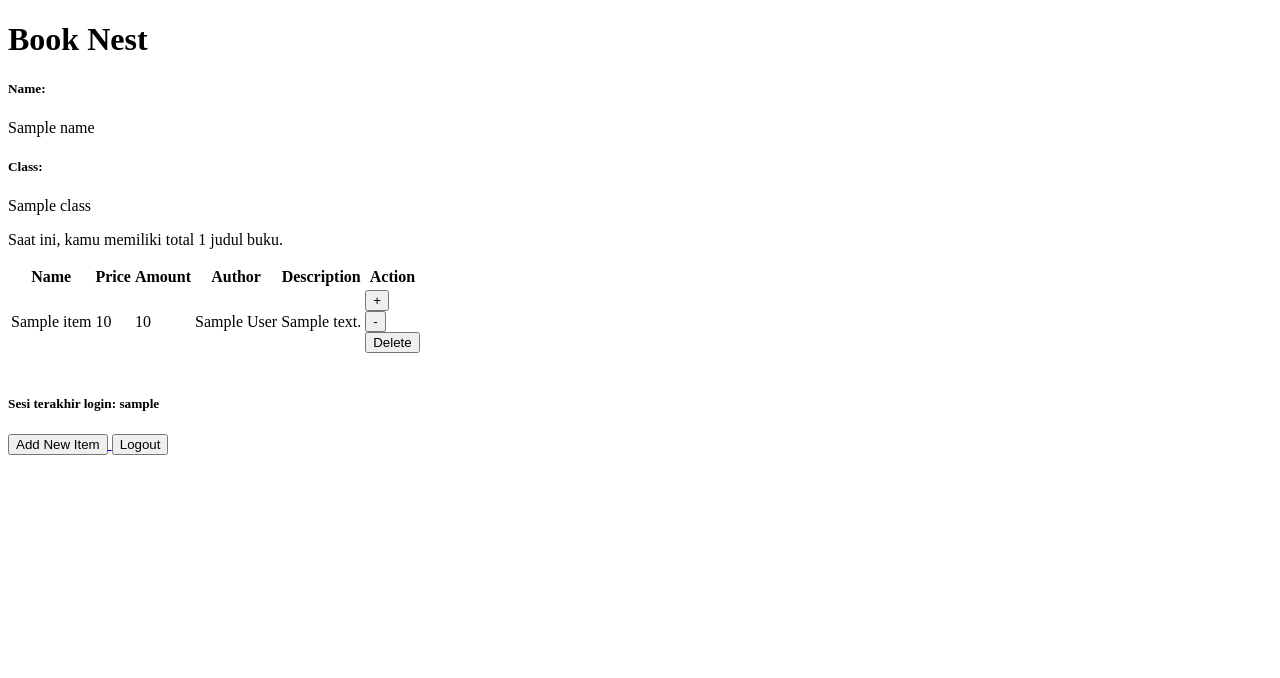
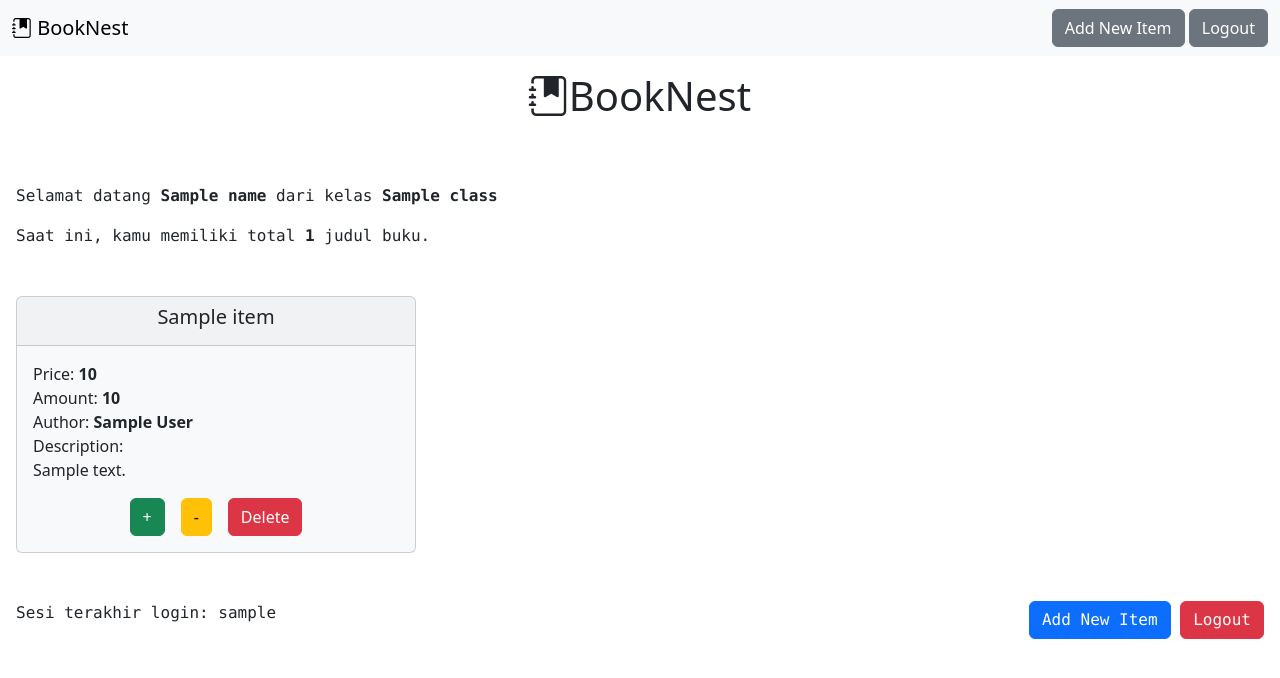
Before and after one commit to malifalhakim/book-nest, a Django app: template main/templates/main.html in a window 1280 px wide. Shown: the top 678 px of the page. Run offline with Django 4.2, Linux system fonts and the light colour scheme; tables that the repository leaves empty hold one stand-in row (values such as "Sample post"); the template is opened without the code that fills it: values that come from a table or form of the project are taken from there, most other values are stand-ins (such as "Sample title", 1, 10 or a date in 2020).

Commit message:
Modifikasi semua HTML

```diff
--- a/main/templates/main.html
+++ b/main/templates/main.html
@@ -1,61 +1,72 @@
-{% extends 'base.html' %} {% block content %}
-<h1>Book Nest</h1>
+{% extends 'base.html' %}
 
-<h5>Name:</h5>
-<p>{{name}}</p>
+{% block content %}
 
-<h5>Class:</h5>
-<p>{{class}}</p>
+<nav class="navbar bg-body-tertiary">
+  <div class="container-fluid">
+    <a class="navbar-brand" href="#">
+      <i class="bi bi-journal-bookmark-fill"></i>
+      BookNest
+    </a>
+    <div>
+      <a class="btn btn-secondary" href="{% url 'main:create_item' %}">Add New Item</a>
+      <a class="btn btn-secondary" href="{% url 'main:logout' %}">Logout</a>
+    </div>
+  </div>
+</nav>
 
-<p>Saat ini, kamu memiliki total {{items.count}} judul buku.</p>
+<h1 class="text-center mt-3 mb-5"><i class="bi bi-journal-bookmark-fill"></i>BookNest</h1>
 
-<table>
-  <tr>
-    <th>Name</th>
-    <th>Price</th>
-    <th>Amount</th>
-    <th>Author</th>
-    <th>Description</th>
-    <th>Action</th>
-  </tr>
+<div class="p-3 font-monospace">
+  <p >Selamat datang <strong>{{name}}</strong> dari kelas <strong>{{class}}</strong></p>
+  <p>Saat ini, kamu memiliki total <strong>{{items.count}}</strong> judul buku.</p>
+</div>
 
-  {% comment %} Berikut cara memperlihatkan data produk di bawah baris ini
-  {%endcomment %} {% for item in items %}
-  <tr>
-    <td>{{item.name}}</td>
-    <td>{{item.price}}</td>
-    <td>{{item.amount}}</td>
-    <td>{{item.author}}</td>
-    <td>{{item.description}}</td>
-    <td>
+<div class="row p-3">
+  {% for item in items %}
+  <div class="col-sm-4">
+    <div class="card bg-light mb-3">
+      <div class="card-header text-center"><h5>{{item.name}}</h5></div>
+      <div class="card-body">
+        <p class="card-text" style="text-align: justify;">
+          Price: <strong>{{item.price}}</strong><br/>
+          Amount: <strong>{{item.amount}}</strong><br/>
+          Author: <strong>{{item.author}}</strong><br/>
+          Description: <br/>
+          {{item.description}}
+        </p>
+        <div class="d-flex justify-content-center gap-3">
           <form method="POST" action="{% url 'main:increase_amount' pk=item.pk %}">
             {% csrf_token %}
-        <button type="submit" name="increase_amount">+</button>
+            <button type="submit" name="increase_amount" class="btn btn-success">+</button>
           </form>
           <form method="POST" action="{% url 'main:decrease_amount' pk=item.pk %}">
             {% csrf_token %}
-        <button type="submit" name="decrease_amount">-</button>
+            <button type="submit" name="decrease_amount" class="btn btn-warning">-</button>
           </form>
           <form method="POST" action="{% url 'main:delete_item' pk=item.pk %}">
             {% csrf_token %}
-        <button type="submit" name="delete_item">Delete</button>
+            <button type="submit" name="delete_item" class="btn btn-danger">Delete</button>
           </form>
-    </td>
-  </tr>
+        </div>
+      </div>
+    </div>
+  </div>
+  {% endfor %}
+</div>
 
-  {% endfor %}
-</table>
+<div class="p-3 font-monospace d-flex justify-content-between">
+  <span>Sesi terakhir login: {{ last_login }}</span>
 
-<br />
-
-<h5>Sesi terakhir login: {{ last_login }}</h5>
-
-<a href="{% url 'main:create_item' %}">
-  <button>Add New Item</button>
+  <div>
+    <a href="{% url 'main:create_item' %}" class="text-decoration-none">
+      <button class="btn btn-primary">Add New Item</button>
     </a>
 
-<a href="{% url 'main:logout' %}">
-  <button>Logout</button>
+    <a href="{% url 'main:logout' %}" class="text-decoration-none">
+      <button class="btn btn-danger">Logout</button>
     </a>
+  </div>
 
+</div>
 {% endblock content %}
--- a/templates/base.html
+++ b/templates/base.html
@@ -1,10 +1,22 @@
-{% load static %}
 <!DOCTYPE html>
 <html lang="en">
   <head>
     <meta charset="UTF-8" />
     <meta name="viewport" content="width=device-width, initial-scale=1.0" />
     {% block meta %} {% endblock meta %}
+    <link
+      href="https://cdn.jsdelivr.net/npm/bootstrap@5.3.2/dist/css/bootstrap.min.css"
+      rel="stylesheet"
+      integrity="sha384-T3c6CoIi6uLrA9TneNEoa7RxnatzjcDSCmG1MXxSR1GAsXEV/Dwwykc2MPK8M2HN"
+      crossorigin="anonymous"
+    />
+    <script
+      src="https://code.jquery.com/jquery-3.6.0.min.js"
+      integrity="sha384-KyZXEAg3QhqLMpG8r+J4jsl5c9zdLKaUk5Ae5f5b1bw6AUn5f5v8FZJoMxm6f5cH1"
+      crossorigin="anonymous"
+    ></script>
+    <link rel= "stylesheet" href= "https://cdn.jsdelivr.net/npm/bootstrap-icons@1.5.0/font/bootstrap-icons.css" />
+    {% block link %} {% endblock link %}
   </head>
 
   <body>
```
Also changed, not shown: main/templates/create_item.html (+42 -14 lines), main/templates/login.html (+33 -22 lines), main/templates/register.html (+50 -11 lines). Lines whose indentation alone changed are shown as unchanged.
